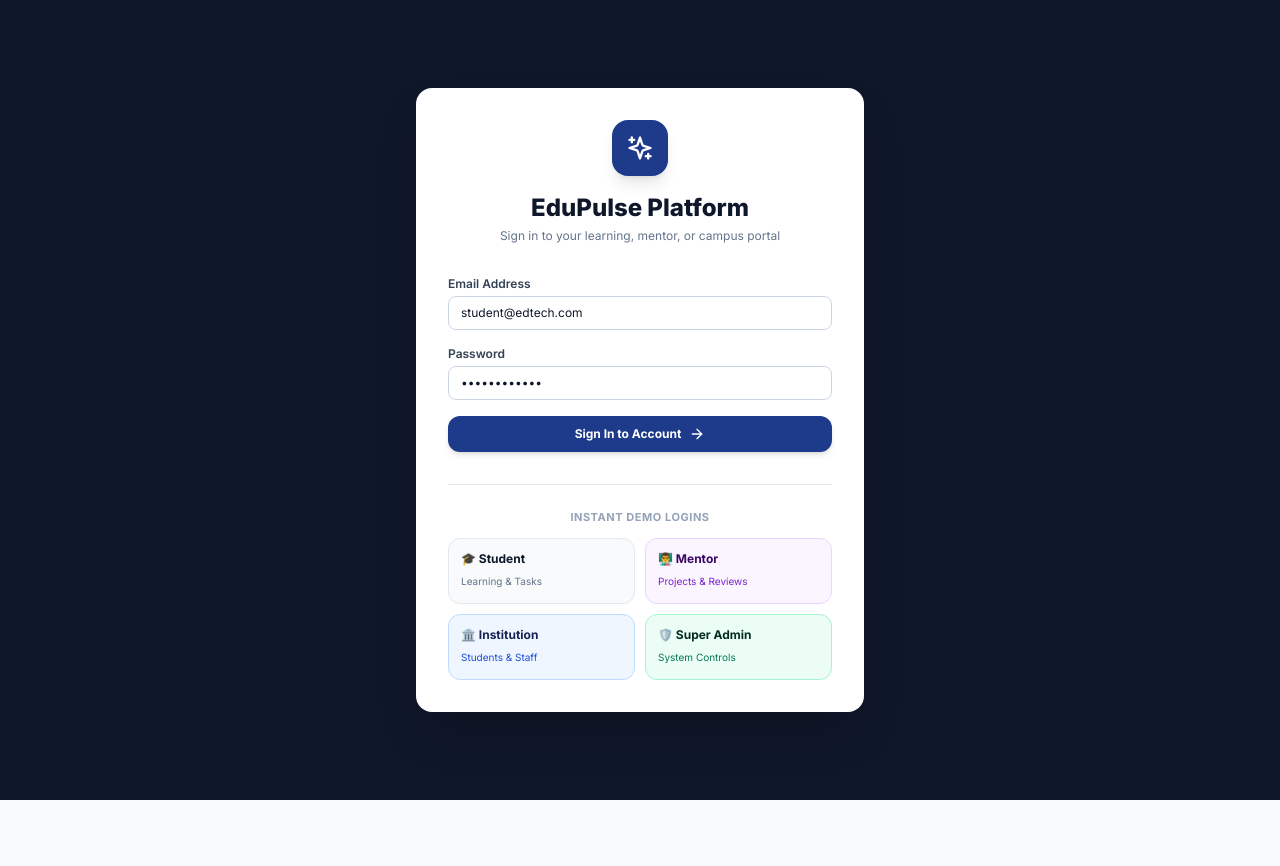
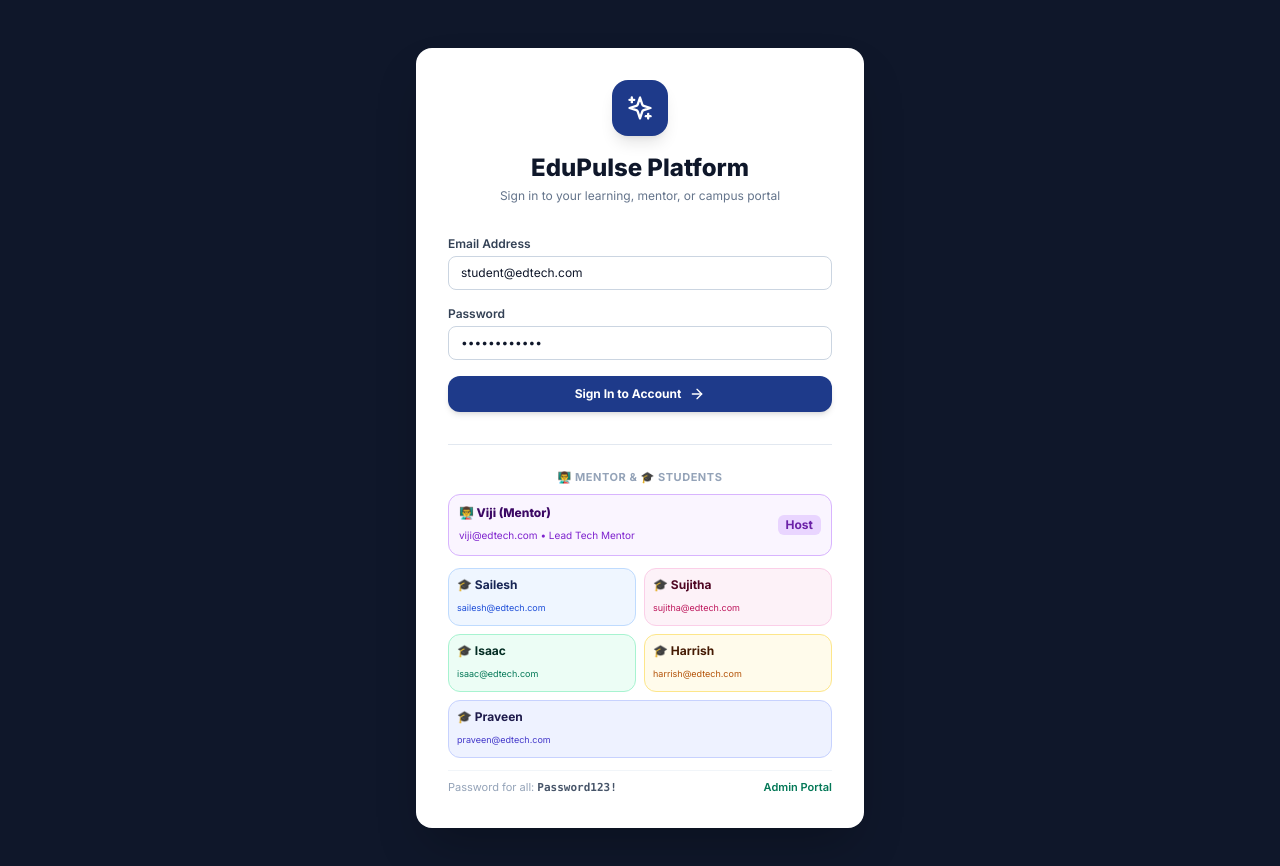
Before and after one commit to teamcloudruletechnologies-ai/EduPulse, a React (Vite) app in the folder frontend/: page /login in a window 1280 px wide. Shown: the top 866 px of the page. Before the commit the page ends 800 px from the top, so only its background shows below. Built offline with nearby package versions, Linux system fonts and the light colour scheme; no server answers; the HTML template or start-up script is replaced by a standard one.

Commit message:
Add custom mentor Viji and students Sailesh, Sujitha, Isaac, Harrish, Praveen with 1-click quick logins

```diff
--- a/frontend/src/context/AuthContext.jsx
+++ b/frontend/src/context/AuthContext.jsx
@@ -42,10 +42,16 @@ export const AuthProvider = ({ children }) => {
 
   const switchDemoRole = async (role) => {
     const demoCredentials = {
-      STUDENT: { email: 'student@edtech.com', password: 'Password123!' },
-      MENTOR: { email: 'mentor@edtech.com', password: 'Password123!' },
+      STUDENT: { email: 'sailesh@edtech.com', password: 'Password123!' },
+      MENTOR: { email: 'viji@edtech.com', password: 'Password123!' },
       INSTITUTION_ADMIN: { email: 'institution@edtech.com', password: 'Password123!' },
       SUPER_ADMIN: { email: 'admin@edtech.com', password: 'Password123!' },
+      SAILESH: { email: 'sailesh@edtech.com', password: 'Password123!' },
+      SUJITHA: { email: 'sujitha@edtech.com', password: 'Password123!' },
+      ISAAC: { email: 'isaac@edtech.com', password: 'Password123!' },
+      HARRISH: { email: 'harrish@edtech.com', password: 'Password123!' },
+      PRAVEEN: { email: 'praveen@edtech.com', password: 'Password123!' },
+      VIJI: { email: 'viji@edtech.com', password: 'Password123!' },
     };
 
     const creds = demoCredentials[role] || demoCredentials.STUDENT;
--- a/frontend/src/pages/auth/Login.jsx
+++ b/frontend/src/pages/auth/Login.jsx
@@ -95,37 +95,77 @@ export const Login = () => {
 
         {/* Demo Quick Logins */}
         <div className="border-t border-slate-200 pt-6">
-          <p className="text-center text-[11px] font-bold text-slate-400 uppercase tracking-wider mb-3">
-            Instant Demo Logins
+          <p className="text-center text-[11px] font-bold text-slate-400 uppercase tracking-wider mb-2">
+            👨‍🏫 Mentor & 🎓 Students
           </p>
-          <div className="grid grid-cols-2 gap-2.5">
+
+          {/* Mentor Viji */}
+          <div className="mb-3">
             <button
-              onClick={() => handleQuickDemoLogin('STUDENT')}
-              className="rounded-xl border border-slate-200 bg-slate-50 p-3 text-left hover:bg-brand-50 hover:border-brand-300 transition-colors shadow-xs"
+              type="button"
+              onClick={() => handleQuickDemoLogin('VIJI')}
+              className="w-full rounded-xl border border-purple-300 bg-purple-50 p-2.5 text-left hover:bg-purple-100 transition-all shadow-xs flex items-center justify-between"
             >
-              <span className="block text-xs font-bold text-slate-900">🎓 Student</span>
-              <span className="text-[10px] text-slate-500">Learning & Tasks</span>
+              <div>
+                <span className="block text-xs font-extrabold text-purple-950">👨‍🏫 Viji (Mentor)</span>
+                <span className="text-[10px] text-purple-700">viji@edtech.com • Lead Tech Mentor</span>
+              </div>
+              <span className="text-xs font-bold text-purple-800 bg-purple-200 px-2 py-0.5 rounded-md">Host</span>
+            </button>
+          </div>
+
+          {/* 5 Students: Sailesh, Sujitha, Isaac, Harrish, Praveen */}
+          <div className="grid grid-cols-2 gap-2 mb-3">
+            <button
+              type="button"
+              onClick={() => handleQuickDemoLogin('SAILESH')}
+              className="rounded-xl border border-blue-200 bg-blue-50 p-2 text-left hover:bg-blue-100 transition-colors shadow-xs"
+            >
+              <span className="block text-xs font-bold text-blue-950">🎓 Sailesh</span>
+              <span className="text-[9px] text-blue-700">sailesh@edtech.com</span>
             </button>
             <button
-              onClick={() => handleQuickDemoLogin('MENTOR')}
-              className="rounded-xl border border-purple-200 bg-purple-50 p-3 text-left hover:bg-purple-100 transition-colors shadow-xs"
+              type="button"
+              onClick={() => handleQuickDemoLogin('SUJITHA')}
+              className="rounded-xl border border-pink-200 bg-pink-50 p-2 text-left hover:bg-pink-100 transition-colors shadow-xs"
             >
-              <span className="block text-xs font-bold text-purple-950">👨‍🏫 Mentor</span>
-              <span className="text-[10px] text-purple-700">Projects & Reviews</span>
+              <span className="block text-xs font-bold text-pink-950">🎓 Sujitha</span>
+              <span className="text-[9px] text-pink-700">sujitha@edtech.com</span>
             </button>
             <button
-              onClick={() => handleQuickDemoLogin('INSTITUTION_ADMIN')}
-              className="rounded-xl border border-blue-200 bg-blue-50 p-3 text-left hover:bg-blue-100 transition-colors shadow-xs"
+              type="button"
+              onClick={() => handleQuickDemoLogin('ISAAC')}
+              className="rounded-xl border border-emerald-200 bg-emerald-50 p-2 text-left hover:bg-emerald-100 transition-colors shadow-xs"
             >
-              <span className="block text-xs font-bold text-blue-950">🏛️ Institution</span>
-              <span className="text-[10px] text-blue-700">Students & Staff</span>
+              <span className="block text-xs font-bold text-emerald-950">🎓 Isaac</span>
+              <span className="text-[9px] text-emerald-700">isaac@edtech.com</span>
             </button>
             <button
+              type="button"
+              onClick={() => handleQuickDemoLogin('HARRISH')}
+              className="rounded-xl border border-amber-200 bg-amber-50 p-2 text-left hover:bg-amber-100 transition-colors shadow-xs"
+            >
+              <span className="block text-xs font-bold text-amber-950">🎓 Harrish</span>
+              <span className="text-[9px] text-amber-700">harrish@edtech.com</span>
+            </button>
+            <button
+              type="button"
+              onClick={() => handleQuickDemoLogin('PRAVEEN')}
+              className="col-span-2 rounded-xl border border-indigo-200 bg-indigo-50 p-2 text-left hover:bg-indigo-100 transition-colors shadow-xs"
+            >
+              <span className="block text-xs font-bold text-indigo-950">🎓 Praveen</span>
+              <span className="text-[9px] text-indigo-700">praveen@edtech.com</span>
+            </button>
+          </div>
+
+          <div className="border-t border-slate-100 pt-2 flex items-center justify-between text-[11px] text-slate-400">
+            <span>Password for all: <strong className="text-slate-600 font-mono">Password123!</strong></span>
+            <button
+              type="button"
               onClick={() => handleQuickDemoLogin('SUPER_ADMIN')}
-              className="rounded-xl border border-emerald-200 bg-emerald-50 p-3 text-left hover:bg-emerald-100 transition-colors shadow-xs"
+              className="text-emerald-700 font-semibold hover:underline"
             >
-              <span className="block text-xs font-bold text-emerald-950">🛡️ Super Admin</span>
-              <span className="text-[10px] text-emerald-700">System Controls</span>
+              Admin Portal
             </button>
           </div>
         </div>
```
Also changed, not shown: 1 other file (tests, documents, lock files or other folders).
